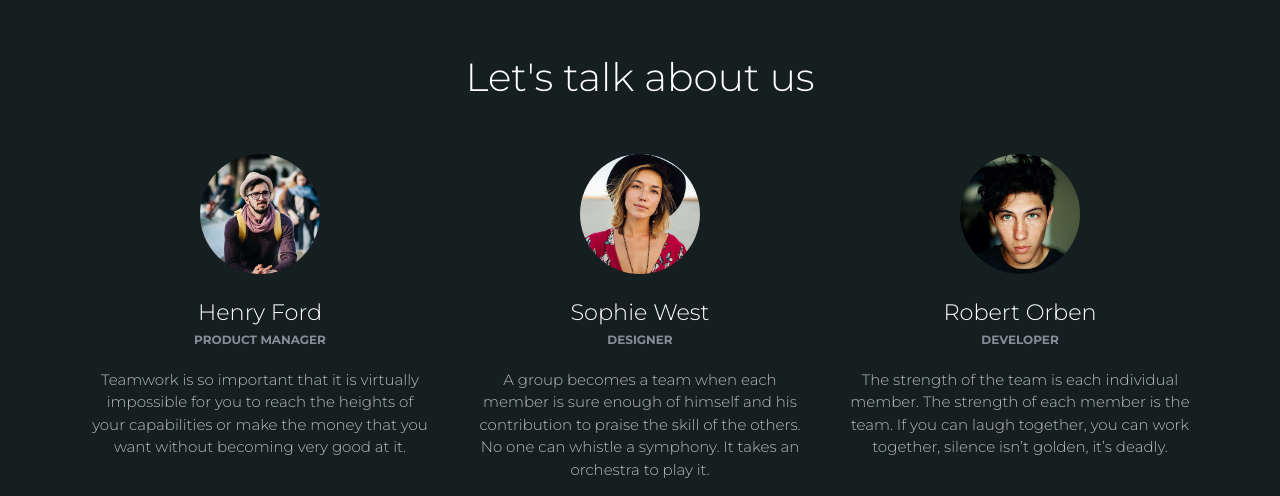
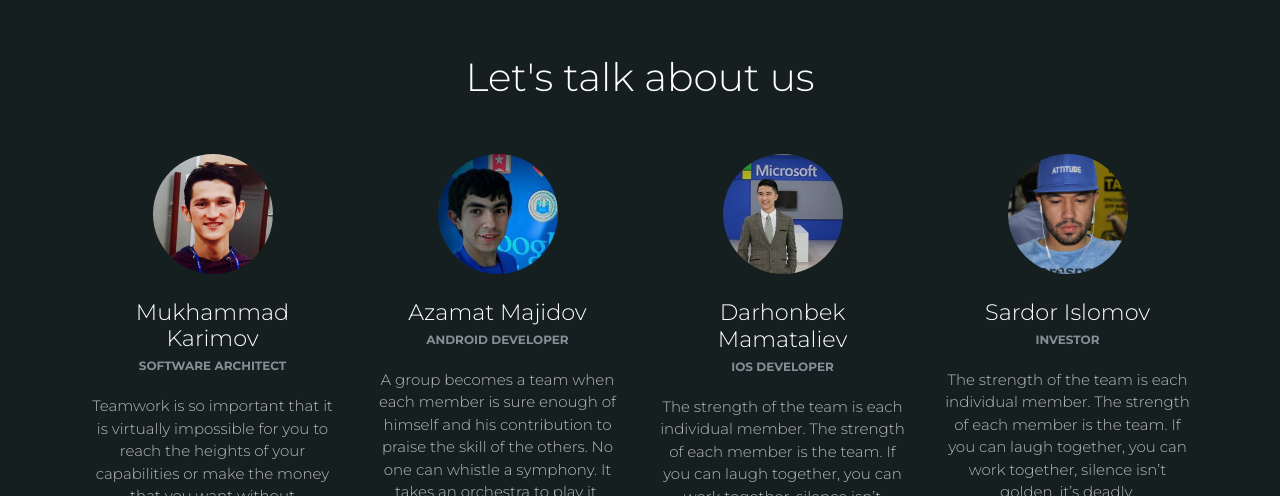
Before and after one commit to heykarimoff/meethub-landing-page, a plain HTML site: page index.html in a window 1280 px wide. Shown: the part 1690-2186 px from the top of the page. Drawn offline with Linux system fonts and the light colour scheme.

Commit message:
[meethub-landing-page] add team members

```diff
--- a/index.html
+++ b/index.html
@@ -60,10 +60,10 @@
 		<div class="content-center">
 			<div class="container">
 	            <div class="motto">
-	                <h1 class="title">Landing page</h1>
-	                <h3 class="description">Start designing your landing page here.</h3>
+	                <h1 class="title">MeetHub</h1>
+	                <h3 class="description">where events organized</h3>
 	                <br />
-	                <a href="https://www.youtube.com/watch?v=dQw4w9WgXcQ" class="btn btn-neutral btn-round"><i class="fa fa-play"></i>Watch video</a>
+	                <a href="#" class="btn btn-neutral btn-round"><i class="fa fa-play"></i>Watch video</a>
 	                <button type="button" class="btn btn-outline-neutral btn-round">Download</button>
 	            </div>
 	        </div>
@@ -141,16 +141,16 @@
             <div class="container">
                 <h2 class="title">Let's talk about us</h2>
 				<div class="row">
-    				<div class="col-md-4">
+    				<div class="col-md-3">
                         <div class="card card-profile card-plain">
                             <div class="card-avatar">
-                                <a href="#avatar"><img src="./assets/img/faces/clem-onojeghuo.jpg" alt="..."></a>
+                                <a href="#avatar"><img src="./assets/img/faces/mukhammad.jpg" alt="..."></a>
                             </div>
                             <div class="card-body">
                                 <a href="#paper-kit">
                                     <div class="author">
-                                        <h4 class="card-title">Henry Ford</h4>
-                                        <h6 class="card-category text-muted">Product Manager</h6>
+                                        <h4 class="card-title">Mukhammad Karimov</h4>
+                                        <h6 class="card-category text-muted">Software Architect</h6>
                                     </div>
                                 </a>
                                 <p class="card-description text-center">
@@ -165,16 +165,16 @@
                         </div>
     				</div>
 
-    				<div class="col-md-4">
+    				<div class="col-md-3">
                         <div class="card card-profile card-plain">
                             <div class="card-avatar">
-                                <a href="#avatar"><img src="./assets/img/faces/joe-gardner.jpg" alt="..."></a>
+                                <a href="#avatar"><img src="./assets/img/faces/azamat.jpg" alt="..."></a>
                             </div>
                             <div class="card-body">
                                 <a href="#paper-kit">
                                     <div class="author">
-                                        <h4 class="card-title">Sophie West</h4>
-                                        <h6 class="card-category text-muted">Designer</h6>
+                                        <h4 class="card-title">Azamat Majidov</h4>
+                                        <h6 class="card-category text-muted">Android Developer</h6>
                                     </div>
                                 </a>
                                 <p class="card-description text-center">
@@ -189,16 +189,39 @@
                         </div>
     				</div>
 
-    				<div class="col-md-4">
+    				<div class="col-md-3">
                         <div class="card card-profile card-plain">
                             <div class="card-avatar">
-                                <a href="#avatar"><img src="./assets/img/faces/erik-lucatero.jpg" alt="..."></a>
+                                <a href="#avatar"><img src="./assets/img/faces/darhonbek.jpg" alt="..."></a>
                             </div>
                             <div class="card-body">
                                 <a href="#paper-kit">
                                     <div class="author">
-                                        <h4 class="card-title">Robert Orben</h4>
-                                        <h6 class="card-category text-muted">Developer</h6>
+                                        <h4 class="card-title">Darhonbek Mamataliev</h4>
+                                        <h6 class="card-category text-muted">iOS Developer</h6>
+                                    </div>
+                                </a>
+                                <p class="card-description text-center">
+                                The strength of the team is each individual member. The strength of each member is the team. If you can laugh together, you can work together, silence isn’t golden, it’s deadly.
+                                </p>
+                            </div>
+                            <div class="card-footer text-center">
+                                <a href="#pablo" class="btn btn-link btn-just-icon btn-twitter"><i class="fa fa-twitter"></i></a>
+                                <a href="#pablo" class="btn btn-link btn-just-icon btn-dribbble"><i class="fa fa-dribbble"></i></a>
+                                <a href="#pablo" class="btn btn-link btn-just-icon btn-linkedin"><i class="fa fa-linkedin"></i></a>
+                            </div>
+                        </div>
+					</div>
+					<div class="col-md-3">
+                        <div class="card card-profile card-plain">
+                            <div class="card-avatar">
+                                <a href="#avatar"><img src="./assets/img/faces/sardor.jpg" alt="..."></a>
+                            </div>
+                            <div class="card-body">
+                                <a href="#paper-kit">
+                                    <div class="author">
+                                        <h4 class="card-title">Sardor Islomov</h4>
+                                        <h6 class="card-category text-muted">Investor</h6>
                                     </div>
                                 </a>
                                 <p class="card-description text-center">
```
Also changed, not shown: assets/img/faces/azamat.jpg (added), assets/img/faces/clem-onojeghuo.jpg (deleted), assets/img/faces/darhonbek.jpg (added), assets/img/faces/erik-lucatero.jpg (deleted), assets/img/faces/joe-gardner.jpg (deleted), assets/img/faces/mukhammad.jpg (added), assets/img/faces/sardor.jpg (added).
